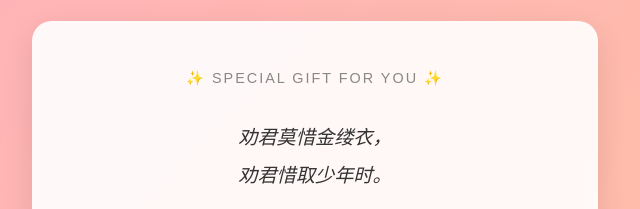
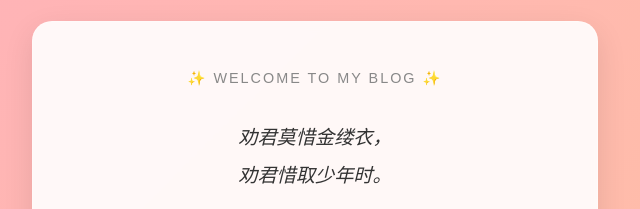
Before and after one commit to GitBornhub/y1c, a plain HTML site: page index.html in a window 1280 px wide. Shown: the part 155-364 px from the top of the page, 325-965 px from the left. Drawn offline with Linux system fonts and the light colour scheme.

Commit message:
Update index.html

```diff
--- a/index.html
+++ b/index.html
@@ -86,7 +86,7 @@
 <body>
 
     <div class="card">
-        <div class="header-msg">✨ Special Gift for You ✨</div>
+        <div class="header-msg">✨ Welcome to My Blog ✨</div>
 
         <div class="poem-content">
             劝君莫惜金缕衣，<br>
```
